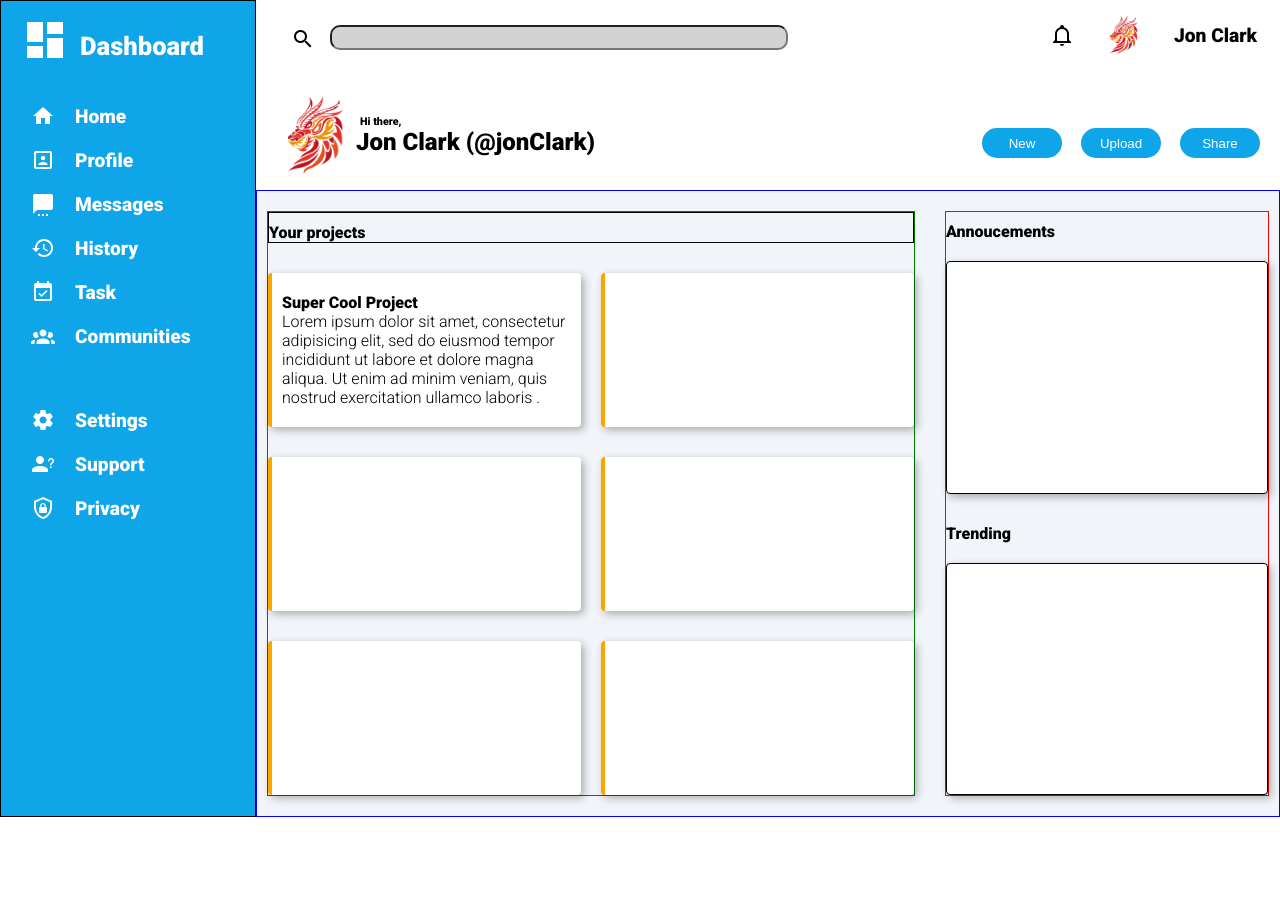
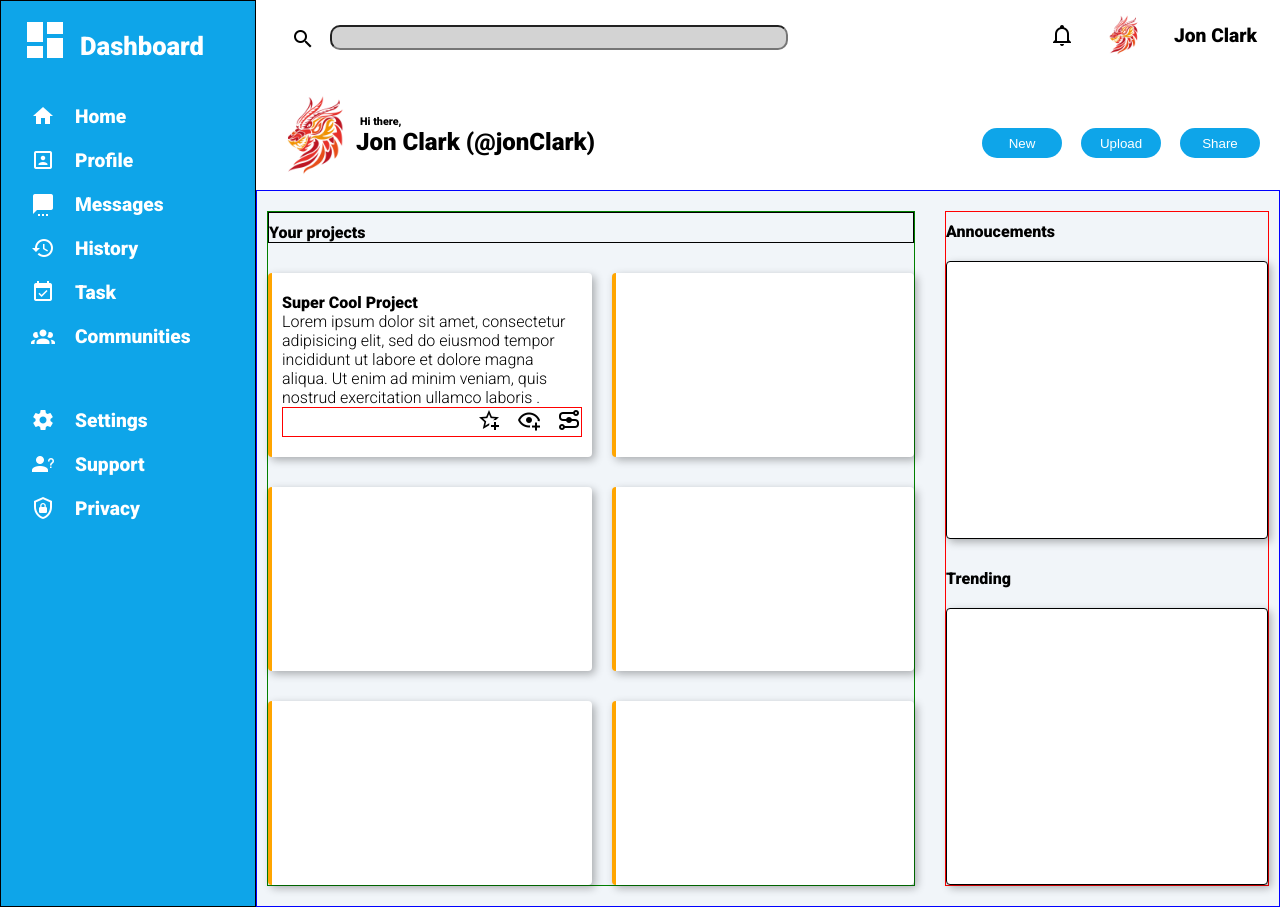
Before and after one commit to JCH0411/Admin-Dashboard, a plain HTML site: page index.html in a window 1280 px wide. Before the commit the page ends 817 px from the top, so only its background shows below. Drawn offline with Linux system fonts and the light colour scheme.

Commit message:
halfway done with content

```diff
--- a/index.html
+++ b/index.html
@@ -81,6 +81,11 @@
           <div class="left-data-box">
             <h4>Super Cool Project</h4>
             <p>Lorem ipsum dolor sit amet, consectetur adipisicing elit, sed do eiusmod tempor incididunt ut labore et dolore magna aliqua. Ut enim ad minim veniam, quis nostrud exercitation ullamco laboris .</p>
+            <ul class="left-content-ul">
+              <li> <img src="pic/star.png" alt=""></li>
+              <li> <img src="pic/eye.png" alt=""></li>
+              <li> <img src="pic/connect.png" alt=""></li>
+            </ul>
 
           </div>
 
--- a/styles.css
+++ b/styles.css
@@ -75,7 +75,7 @@ body {
   padding: 15px 20px;
   font-family: 'Roboto', sans-serif;
   font-weight: bolder;
-  box-shadow: 3px 3px 8px rgba(0,0,0,.3);
+  box-shadow: 3px 3px 8px rgba(0, 0, 0, .3);
 }
 
 .head-top {
@@ -190,68 +190,80 @@ p.top-right {
 /* Main Content start*/
 .content {
   display: grid;
-  grid-template-columns:  2fr 1fr;
+  grid-template-columns: 2fr 1fr;
   grid-column-gap: 30px;
   background-color: #F1F5F9;
   padding: 20px 10px;
   border: solid blue 1px;
   font-family: 'Roboto', sans-serif;
+}
 
-
-}
 /* .content-top{
   display: flex;
 } */
-.content-left{
+.content-left {
   border: solid 1px green;
   display: grid;
   grid-template-columns: 1fr 1fr;
   grid-template-rows: auto 1fr 1fr 1fr;
   grid-row-gap: 30px;
   grid-column-gap: 20px;
+}
 
-}
-.content-left-p{
+.content-left-p {
   grid-column: span 2;
-  border:solid 1px black;
-  margin:0;
+  border: solid 1px black;
+  margin: 0;
   font-weight: bold;
   padding-top: 10px;
 }
-.content-left-box{
+
+.content-left-box {
   border-radius: 4px;
   background-color: white;
   border-left: solid orange 4px;
-  box-shadow: 3px 3px 8px rgba(0,0,0,.3);
+  box-shadow: 3px 3px 8px rgba(0, 0, 0, .3);
+}
+.left-data-box {
+  display: grid;
+  grid-template-columns: repeat(auto-fill, minmax(300px,1fr));
+  grid-template-rows: auto auto auto;
+  padding: 20px 10px;
+  column-gap: 5px;
+}
 
+.left-data-box h4 {
+  margin: 0;
 }
-.content-right{
-  border:solid red 1px;
+.left-content-ul{
+  display: flex;
+  gap:1rem;
+  list-style: none;
+  padding: 0;
+  margin: 0;
+  justify-content: flex-end;
+  grid-row: 3/4;
+  border: solid 1px red;
+  align-items: flex-end;
+}
+
+.content-right {
+  border: solid red 1px;
   display: grid;
   grid-template-columns: 1fr;
   grid-template-rows: auto 1fr auto 1fr;
   grid-row-gap: 20px;
 }
-.content-right-p{
-  margin:0;
+
+.content-right-p {
+  margin: 0;
   font-weight: bold;
   padding-top: 10px;
 }
-.content-right-box{
+
+.content-right-box {
   border-radius: 4px;
   background-color: white;
-  border: solid black  1px;
-  box-shadow: 3px 3px 8px rgba(0,0,0,.3);
-
+  border: solid black 1px;
+  box-shadow: 3px 3px 8px rgba(0, 0, 0, .3);
 }
-.left-data-box{
-  display: grid;
-  grid-template-columns: auto;
-  grid-template-rows:auto auto auto;
-  padding: 20px 10px;
-
-}
-.left-data-box h4{
-  margin: 0;
-
-}
```
Lines whose indentation alone changed are shown as unchanged.
